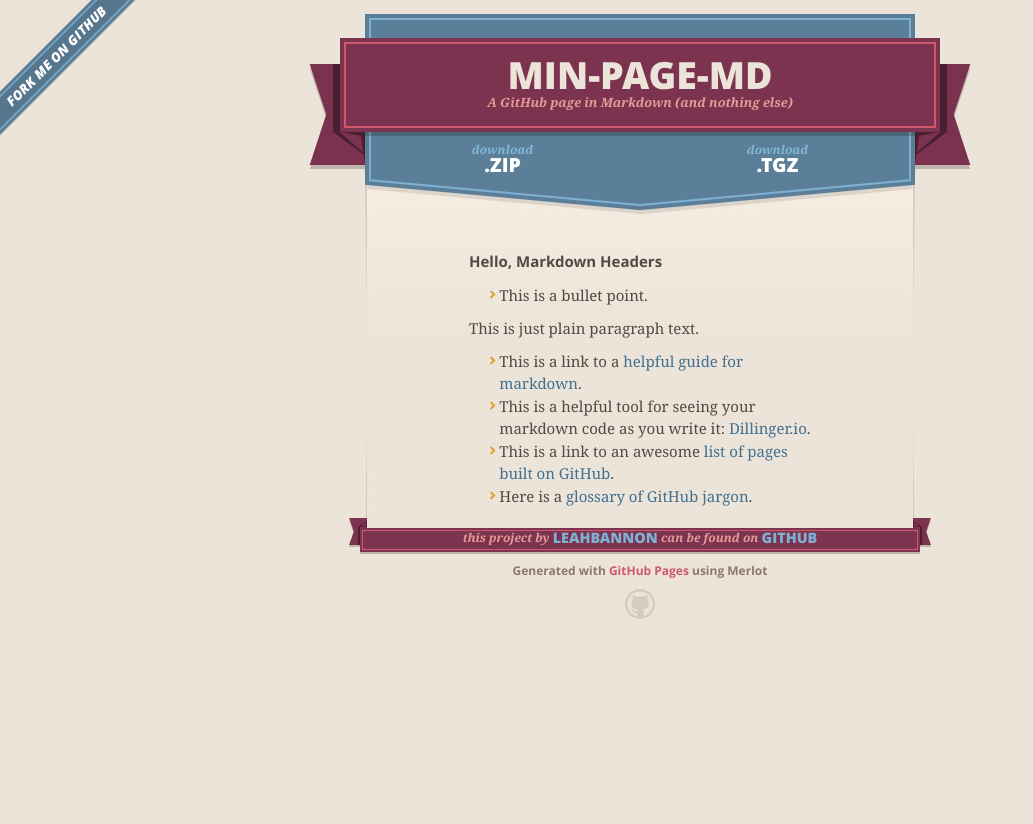
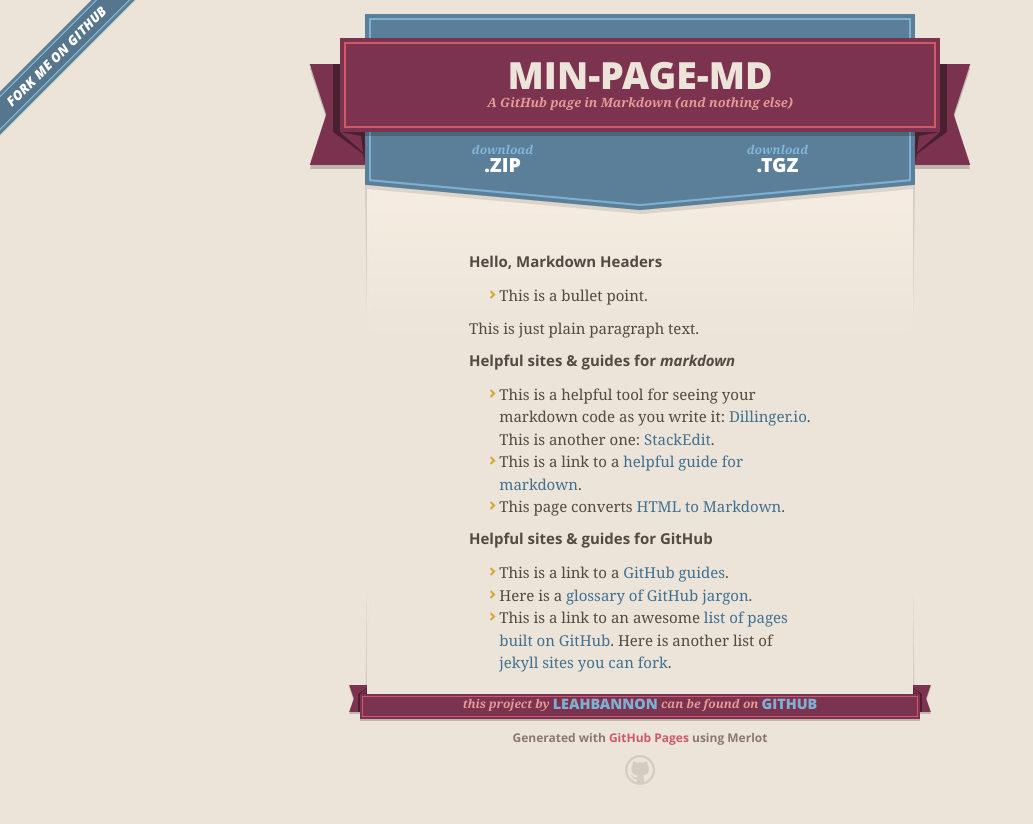
Before and after one commit to leahbannon/markdown-page, a Jekyll site: the page built from index.md, in a window 1280 px wide. Shown: the top 824 px of the page, without its empty margins (0-1033 px from the left). Built offline with Jekyll 4.4.1, drawn with Linux system fonts in a browser that asks for light colours; nearby versions of some CDN libraries.

Commit message:
adding links and organizing

```diff
--- a/index.md
+++ b/index.md
@@ -9,7 +9,15 @@
 
 This is just plain paragraph text.
 
+#### Helpful sites & guides for *markdown*
+
+* This is a helpful tool for seeing your markdown code as you write it: [Dillinger.io](http://dillinger.io). This is another one: [StackEdit](https://stackedit.io/editor).
 * This is a link to a [helpful guide for markdown](https://guides.github.com/features/mastering-markdown/).
-* This is a helpful tool for seeing your markdown code as you write it: [Dillinger.io](http://dillinger.io).
-* This is a link to an awesome [list of pages built on GitHub](http://gsa.github.io/Open-Data-Collaboration-Sandbox/website_examples/).
+* This page converts [HTML to Markdown](http://domchristie.github.io/to-markdown/).
+
+
+#### Helpful sites & guides for GitHub
+
+* This is a link to a [GitHub guides](https://guides.github.com/features/mastering-markdown/).
 * Here is a [glossary of GitHub jargon](http://www.hardlystrictlybluegrass.com/2014/schedule/).
+* This is a link to an awesome [list of pages built on GitHub](http://gsa.github.io/Open-Data-Collaboration-Sandbox/website_examples/). Here is another list of [jekyll sites you can fork](https://github.com/jekyll/jekyll/wiki/Sites).
```
